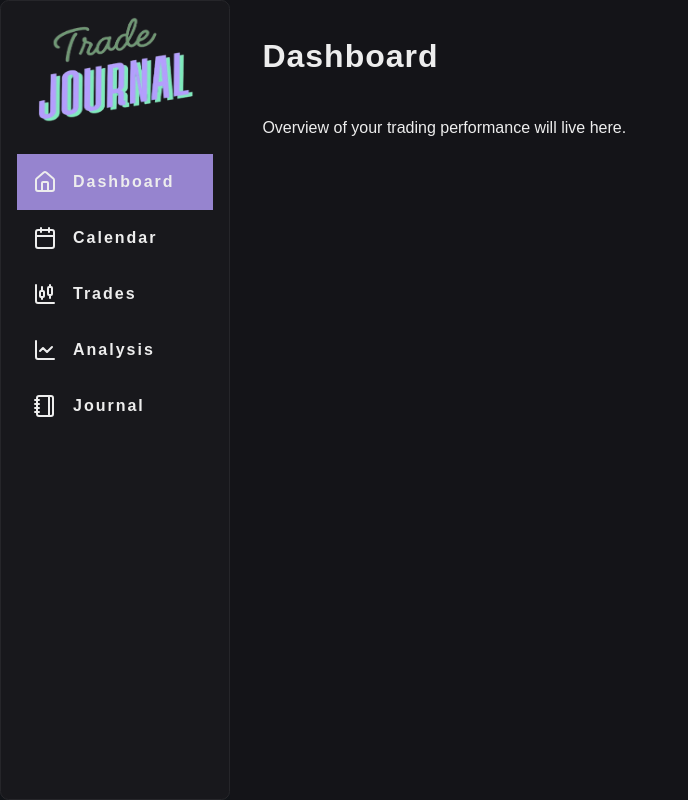
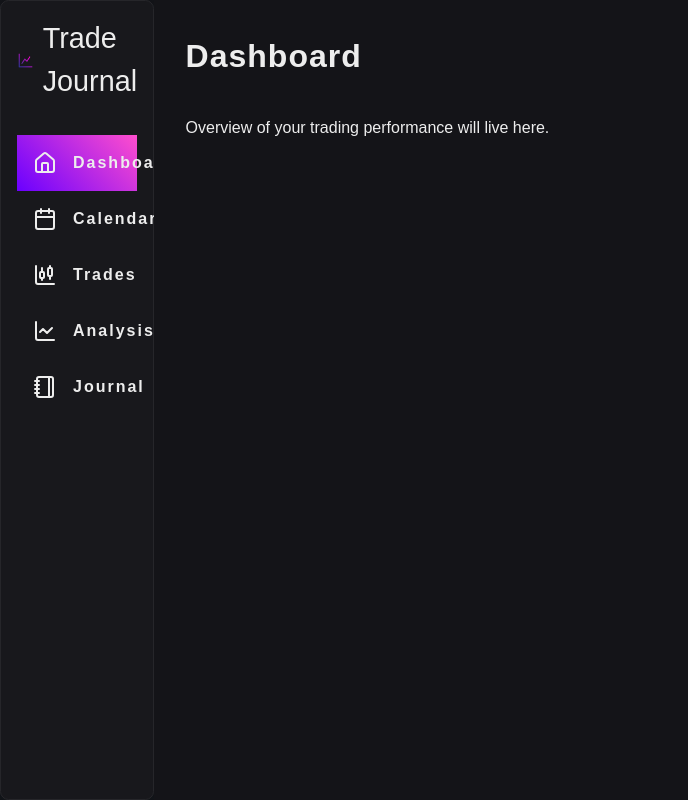
Before and after one commit to yousebastian1618/tradejournal, a Next.js app: page /dashboard in a window 1280 px wide. Shown: the whole page, without its empty margins (0-688 px from the left). Built offline with nearby package versions, Linux system fonts and the light colour scheme.

Commit message:
Added gradient color based on the new logo

```diff
--- a/src/app/globals.css
+++ b/src/app/globals.css
@@ -29,6 +29,8 @@ body {
   /*"Segoe UI", sans-serif;*/
 }
 
+
+
 .skeleton-background {
   background-color: #18181c;
   box-shadow: rgba(14, 30, 37, 0.12) 0 2px 4px 0, rgba(14, 30, 37, 0.32) 0 2px 16px 0;
--- a/src/components/Sidebar/Sidebar.tsx
+++ b/src/components/Sidebar/Sidebar.tsx
@@ -14,10 +14,11 @@ export default function Sidebar({ currentPage, onSelect }: Props) {
 
   return (
     <div className={'sidebar-container skeleton-background'}
-         style={{ width: '18%'}}
+         style={{ width: '12%'}}
     >
       <div className={'sidebar-top'}>
         <div className={'logo-container'}>
+          <div className={'image-container'}>
             <Image
               className={'logo'}
               src={"/trade-journal-logo.png"}
@@ -25,6 +26,8 @@ export default function Sidebar({ currentPage, onSelect }: Props) {
               fill
               draggable={false}
             />
+          </div>
+          <span className={'logo-title'}>Trade Journal</span>
         </div>
         <div className={'items'}>
           {SidebarItems.map((item) => {
--- a/src/components/Sidebar/style.scss
+++ b/src/components/Sidebar/style.scss
@@ -6,14 +6,21 @@
     display: flex;
     flex-direction: column;
     .logo-container {
-      position: relative;
-      width: 80%;
       display: flex;
-      aspect-ratio: 1.5;
-      padding: 1rex;
-      margin: auto;
-      .logo {
-        object-fit: fill;
+      align-items: center;
+      gap: 1rex;
+      .image-container {
+        position: relative;
+        width: 15%;
+        display: flex;
+        aspect-ratio: 1;
+        padding: 1rex;
+        .logo {
+          object-fit: fill;
+        }
+      }
+      .logo-title {
+        font-size: 1.8rem;
       }
     }
     .items {
@@ -34,7 +41,7 @@
 }
 
 .selected-background {
-  background-color: var(--color1);
+  background: linear-gradient(45deg, #6a00ff, #ff4ecd);
 }
 .hovering-background {
   &:hover {
```
Also changed, not shown: public/trade-journal-logo.png. Lines whose indentation alone changed are shown as unchanged.
